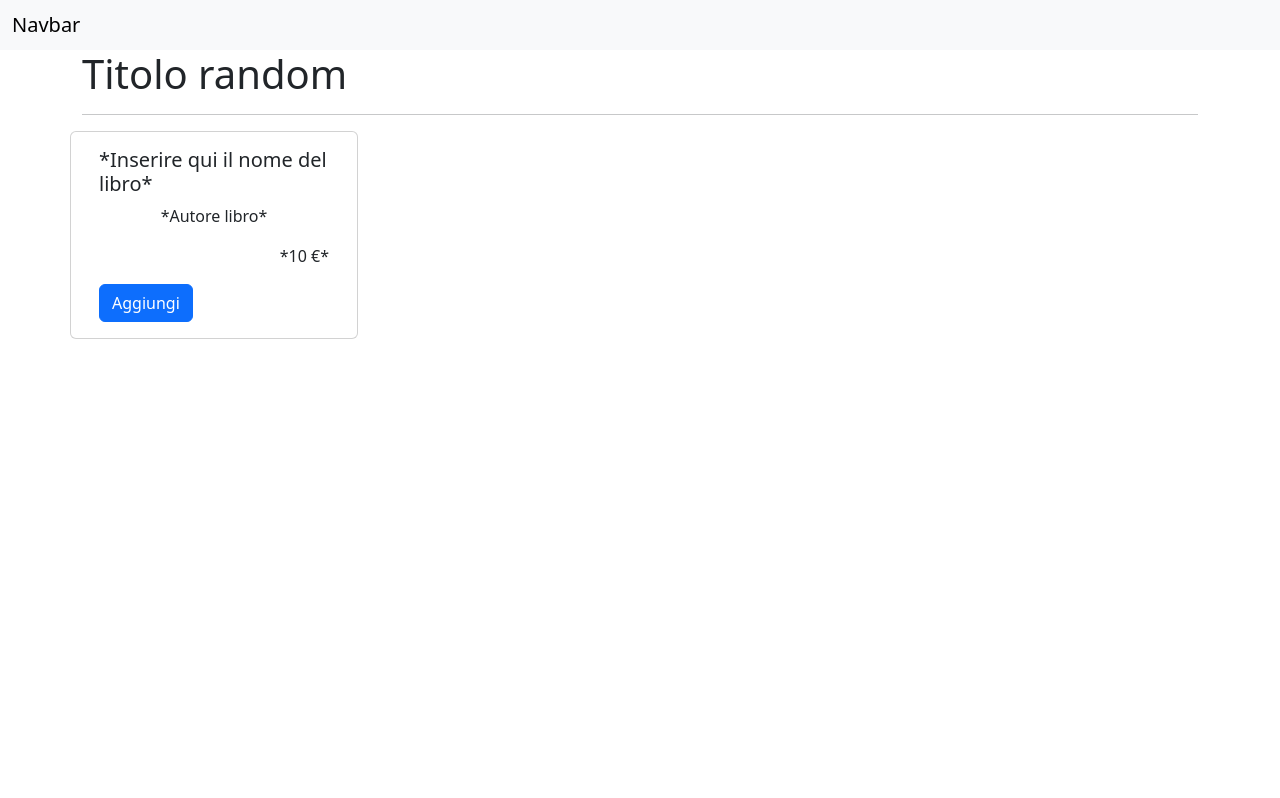
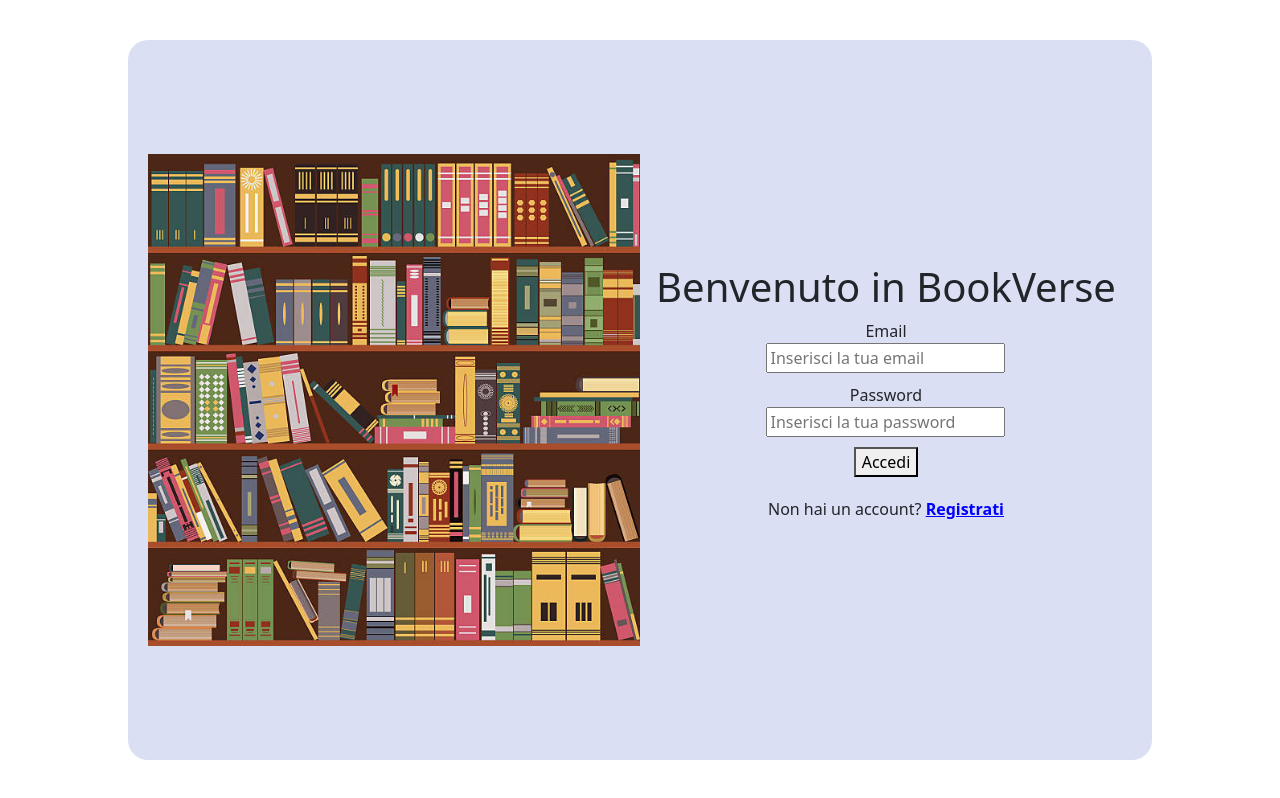
Before and after one commit to FrMa22/library-lso, a React (Create React App) app: page / in a window 1280 px wide. Built offline with nearby package versions, Linux system fonts and the light colour scheme.

Commit message:
Aggiunta parte grafica del login (nonchè schermata principale)

```diff
--- a/src/App.css
+++ b/src/App.css
@@ -1,38 +1,63 @@
-.App {
-  text-align: center;
+
+.main-box {
+  width: 80%;
+  height: 90%;
+  background-color: rgb(218, 223, 244);
+  border-radius: 20px;
+  padding: 20px;
+  display: flex;
+  flex-direction: row;
+  justify-content: center;
+  align-items: center;
+  align-self: center;
+  margin: auto; /* Centra il contenuto */
+  position: fixed;
+  top: 50%;
+  left: 50%;
+  transform: translate(-50%, -50%);
+
 }
 
-.App-logo {
-  height: 40vmin;
-  pointer-events: none;
+.left-section {
+  flex: 1;
 }
 
-@media (prefers-reduced-motion: no-preference) {
-  .App-logo {
-    animation: App-logo-spin infinite 20s linear;
-  }
+.left-section img {
+  width: 100%;
+  height: auto;
 }
 
-.App-header {
-  background-color: #282c34;
-  min-height: 100vh;
+.right-section {
+  flex: 1;
   display: flex;
   flex-direction: column;
+  justify-content: center;
   align-items: center;
-  justify-content: center;
-  font-size: calc(10px + 2vmin);
-  color: white;
 }
 
-.App-link {
-  color: #61dafb;
+.welcome-message {
+  text-align: center;
+  font-size: 32px;
 }
 
-@keyframes App-logo-spin {
-  from {
-    transform: rotate(0deg);
-  }
-  to {
-    transform: rotate(360deg);
-  }
+.login-form {
+  text-align: center;
+  width: 70%;
 }
+
+.form-group {
+  margin-bottom: 10px;
+}
+
+.register-link {
+  margin-top: 20px;
+}
+
+.register-link a {
+  font-weight: bold;
+  color: blue;
+}
+
+.register-link a:hover {
+  text-decoration: underline;
+}
--- a/src/App.js
+++ b/src/App.js
@@ -1,24 +1,19 @@
-import react, { Component } from 'react';
-import NavBar from './components/navbar';
-import Card from './components/card';
+import React, { Component } from 'react';
+import LibreriaImmagine from './images/libreria_immagine.jpg';
+import LoginForm from './components/loginForm';
+import './App.css'; // Importa il file CSS per lo stile
 
 class App extends Component {
-  render(){
+  render() {
     return (
-    <>
-      <NavBar />
-      <div className='container'>
-        <h1>Titolo random</h1>
-        <hr/>
-        <div className='row'>
-          <Card />
-        </div>
-      </div>
-    </>
-
-  );
+          <div className='main-box'>
+            <div className='left-section'>
+              <img src={LibreriaImmagine} alt="Descrizione dell'immagine" />
+            </div>
+            <LoginForm/>
+          </div>
+    );
   }
-
 }
 
 export default App;
--- /dev/null
+++ b/src/components/loginForm.js
@@ -0,0 +1,30 @@
+import { Component } from "react"
+
+class LoginForm extends Component{
+    render(){
+        return(
+            <div className='right-section'>
+              <div className='welcome-message'>
+                <h1>Benvenuto in BookVerse</h1>
+              </div>
+              <div className='login-form'>
+                <form>
+                  <div className='form-group'>
+                    <label htmlFor="email">Email</label><br />
+                    <input type="email" id="email" placeholder="Inserisci la tua email" />
+                  </div>
+                  <div className='form-group'>
+                    <label htmlFor="password">Password</label><br />
+                    <input type="password" id="password" placeholder="Inserisci la tua password" />
+                  </div>
+                  <div className='form-group'>
+                    <button type="submit">Accedi</button>
+                  </div>
+                </form>
+                <p className='register-link'>Non hai un account? <a href="#">Registrati</a></p>
+              </div>
+            </div>
+        )
+    }
+}
+export default LoginForm;
```
Also changed, not shown: src/images/libreria_immagine.jpg (added).
